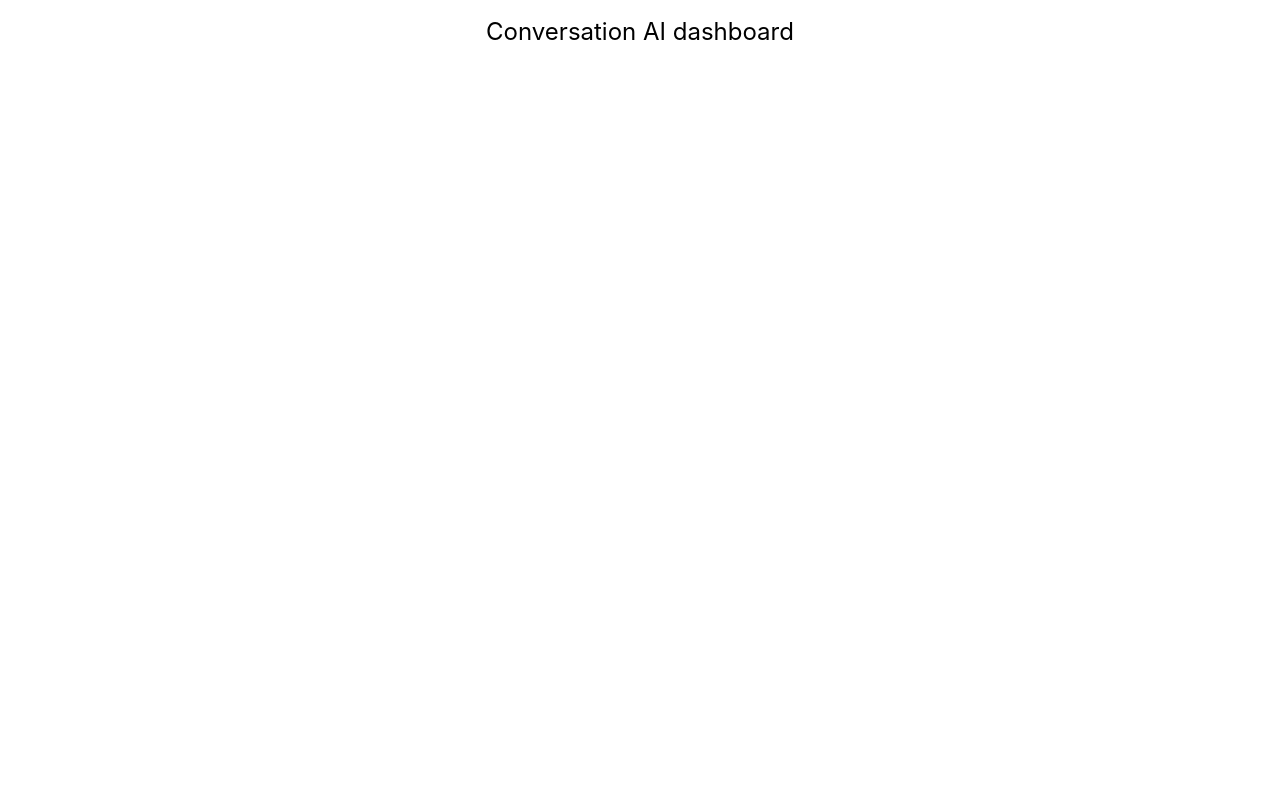
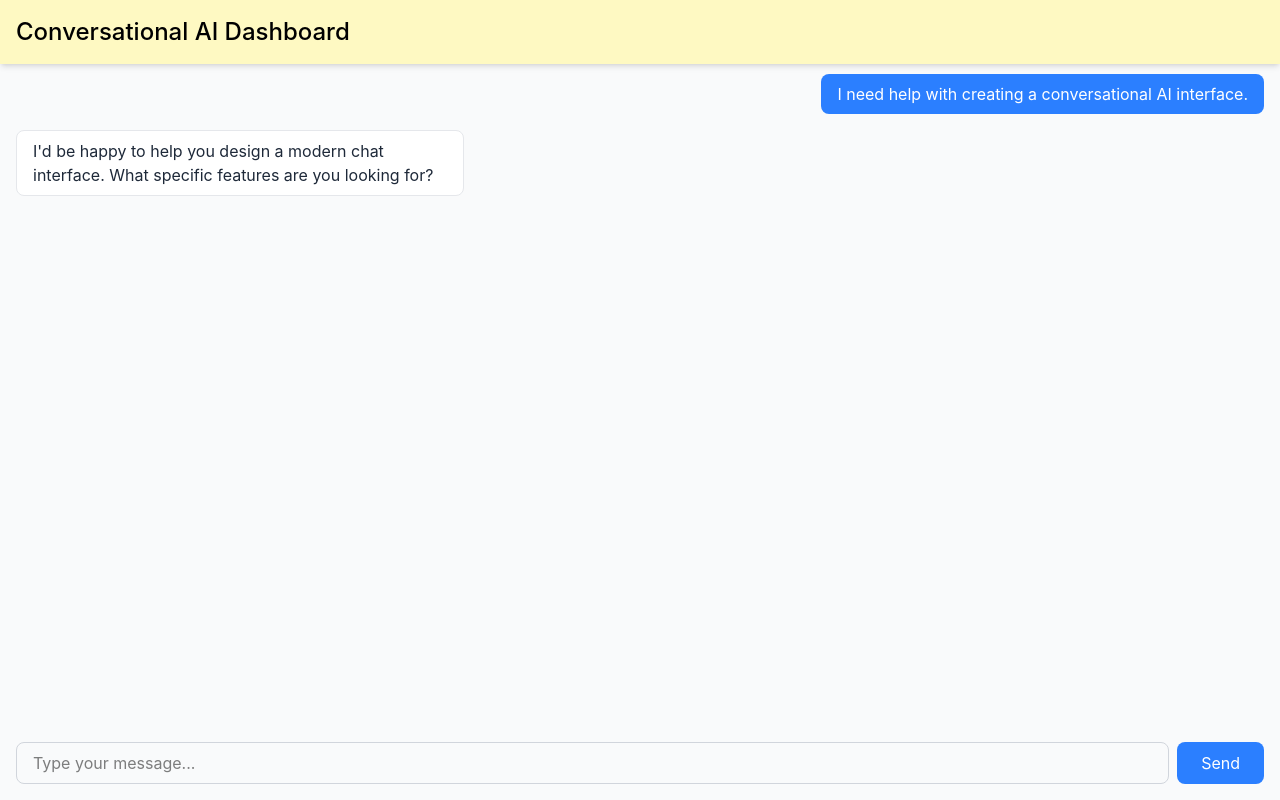
Before and after one commit to simpl1fy/Conversational_AI_Dashboard, a React (Vite) app in the folder frontend/: page / in a window 1280 px wide. Built offline with nearby package versions, Linux system fonts and the light colour scheme.

Commit message:
Setup basic chat ui, with auto scrolling and header

```diff
--- a/frontend/src/App.jsx
+++ b/frontend/src/App.jsx
@@ -1,7 +1,10 @@
+import Header from "./components/Header"
+import Chat from "./components/Chat"
 export default function App() {
   return (
     <div>
-      <h1 className="text-center text-2xl my-4">Conversation AI dashboard</h1>
+      <Header />
+      <Chat />
     </div>
   )
 }
--- /dev/null
+++ b/frontend/src/components/Chat.jsx
@@ -0,0 +1,81 @@
+import { useState, useEffect } from 'react';
+import { useScroll } from '../context/ScrollProvider';
+
+export default function Chat() {
+
+    const { bottomRef, scrollToBottom } = useScroll();
+
+    const [messages, setMessages] = useState([
+        { id: 1, text: "Hello! How can I help you today?", sender: 'ai' },
+        { id: 2, text: "I need help with creating a conversational AI interface.", sender: 'user' },
+        { id: 3, text: "I'd be happy to help you design a modern chat interface. What specific features are you looking for?", sender: 'ai' }
+    ]);
+    const [inputValue, setInputValue] = useState('');
+
+    useEffect(() => {
+        scrollToBottom();
+    }, [messages]);
+
+    const handleSend = () => {
+        if (inputValue.trim()) {
+            const newMessage = {
+                id: messages.length + 1,
+                text: inputValue,
+                sender: 'user'
+            };
+            setMessages([...messages, newMessage]);
+            setInputValue('');
+        }
+    };
+
+    const handleKeyPress = (e) => {
+        if (e.key === 'Enter') {
+            handleSend();
+        }
+    };
+
+    return (
+        <div className="flex flex-col h-screen bg-gray-50">
+            {/* Chat Messages Area */}
+            <div className="flex-1 overflow-y-auto p-4 space-y-4">
+                {messages.map((message) => (
+                    <div
+                        key={message.id}
+                        className={`flex ${message.sender === 'user' ? 'justify-end' : 'justify-start'}`}
+                    >
+                        <div
+                            className={`max-w-xs lg:max-w-md px-4 py-2 rounded-lg ${
+                                message.sender === 'user'
+                                    ? 'bg-blue-500 text-white'
+                                    : 'bg-white text-gray-800 border border-gray-200'
+                            }`}
+                        >
+                            {message.text}
+                        </div>
+                    </div>
+                ))}
+                <div ref={bottomRef} />
+            </div>
+
+            {/* Input Area */}
+            <div className="p-4">
+                <div className="flex space-x-2">
+                    <input
+                        type="text"
+                        value={inputValue}
+                        onChange={(e) => setInputValue(e.target.value)}
+                        onKeyPress={handleKeyPress}
+                        placeholder="Type your message..."
+                        className="flex-1 px-4 py-2 border border-gray-300 rounded-lg focus:outline-none focus:ring-2 focus:ring-blue-500 focus:border-transparent"
+                    />
+                    <button
+                        onClick={handleSend}
+                        className="px-6 py-2 bg-blue-500 text-white rounded-lg hover:bg-blue-600 focus:outline-none focus:ring-2 focus:ring-blue-500 focus:ring-offset-2 transition-colors"
+                    >
+                        Send
+                    </button>
+                </div>
+            </div>
+        </div>
+    );
+}
--- /dev/null
+++ b/frontend/src/components/Header.jsx
@@ -0,0 +1,7 @@
+export default function Header() {
+    return (
+        <header className="bg-yellow-100 absolute top-0 left-0 w-full shadow-md">
+            <h4 className="text-2xl p-4 font-medium">Conversational AI Dashboard</h4>
+        </header>
+    )
+}
--- /dev/null
+++ b/frontend/src/context/ScrollProvider.jsx
@@ -0,0 +1,19 @@
+import { createContext, useContext, useRef } from "react";
+
+const ScrollContext = createContext();
+
+export function ScrollProvider({ children }) {
+    const bottomRef = useRef(null);
+
+    const scrollToBottom = () => {
+        bottomRef.current?.scrollIntoView({ behavior: "smooth" });
+    };
+
+    return (
+        <ScrollContext.Provider value={{ bottomRef, scrollToBottom }}>
+            {children}
+        </ScrollContext.Provider>
+    )
+}
+
+export const useScroll = () => useContext(ScrollContext);
--- a/frontend/src/main.jsx
+++ b/frontend/src/main.jsx
@@ -1,9 +1,12 @@
 import { StrictMode } from 'react'
 import { createRoot } from 'react-dom/client'
 import App from './App.jsx'
+import { ScrollProvider } from './context/ScrollProvider.jsx'
 
 createRoot(document.getElementById('root')).render(
   <StrictMode>
-    <App />
+    <ScrollProvider>
+      <App />
+    </ScrollProvider>
   </StrictMode>,
 )
```
